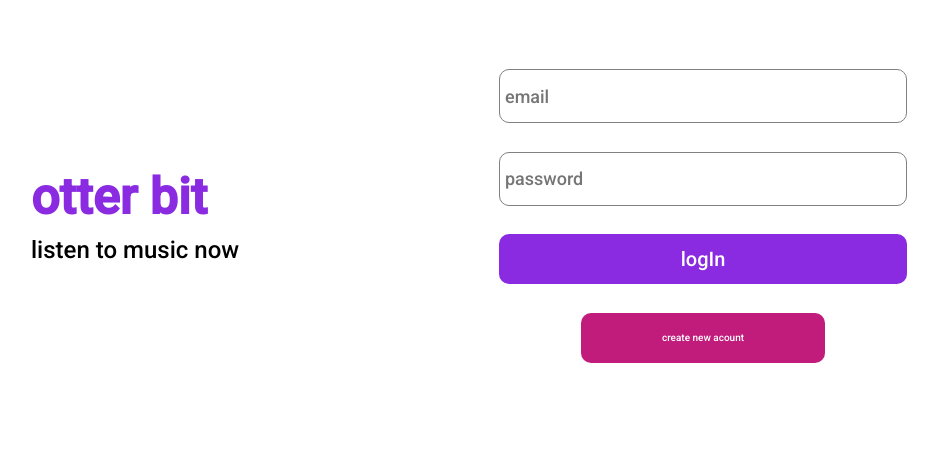
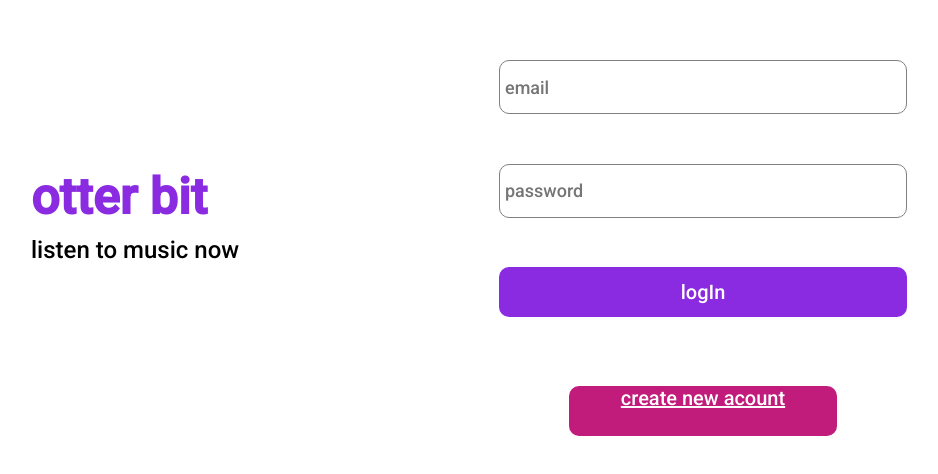
Before and after one commit to karindaskal/music_palyer, a React (Vite) app: page / in a window 1280 px wide. Shown: the part 184-658 px from the top of the page, without its empty margins (161-1099 px from the left). Built offline with nearby package versions, Linux system fonts and the light colour scheme.

Commit message:
style change

```diff
--- a/src/components/search/search.css
+++ b/src/components/search/search.css
@@ -1,10 +1,11 @@
 .searchbar {
-    width: 50%;
+    width: 20%;
     height: 30px;
-    background-color: #818181;
+    background-color: #e14c4c;
     border-radius: 30px;
     display: flex;
     align-items: center;
+
 
 
 
--- a/src/pages/home/Home.jsx
+++ b/src/pages/home/Home.jsx
@@ -7,7 +7,7 @@ import axios from "axios"
 
 export default function Home() {
     const [songs, setSongs] = useState([])
-    const [searchfield, setSearchfield] = useState("");
+    const [searchfield, setSearchfield] = useState(" ");
     useEffect(() => {
 
         const fetchSong = async () => {
@@ -37,6 +37,7 @@ export default function Home() {
 
                 <Topbar />
                 <Search handeleSerch={handeleSerch} />
+
                 <Feed Data={songs} />
             </>
         </div>
--- a/src/pages/login/login.css
+++ b/src/pages/login/login.css
@@ -40,7 +40,7 @@
 }
 
 .loginBox {
-    height: 300px;
+    height: 250px;
     padding: 20px;
     background-color: white;
     border-radius: 10px;
@@ -55,6 +55,7 @@
     border: 1px solid gray;
     font-size: 18px;
     padding-left: 5px;
+    margin-bottom: 5px;
 
 }
 
@@ -69,9 +70,10 @@
     border: none;
     background-color: blueviolet;
     color: white;
-    font-size: 20px;
+    font-size: 50px;
     font-weight: 500;
     cursor: pointer;
+    margin-bottom: 5px;
 
 }
 
@@ -83,8 +85,9 @@
     border: none;
     background-color: #c11c7c;
     color: white;
-    font-size: 10px;
+    font-size: 20px;
     font-weight: 500;
+    text-align: center;
     cursor: pointer;
 
 }
--- a/src/pages/login/login.jsx
+++ b/src/pages/login/login.jsx
@@ -1,5 +1,6 @@
 import { useContext, useRef } from "react"
 import "./login.css"
+import { Link } from 'react-router-dom';
 import { loginCall } from "../../apiCalls";
 import { useEffect, useState } from "react"
 import { useNavigate } from 'react-router-dom';
@@ -39,8 +40,11 @@ export default function Login() {
                         <input placeholder="email" type="email" required className="loginInput" ref={email}></input>
                         <input placeholder="password" type="password" required minLength="6" className="loginInput" ref={password}></input>
                         <button className="loginbutton">{isFetching ? "loading" : "logIn"}</button>
-                        <button className="loginregisterButton">create new acount</button>
+
                     </form>
+
+                    <Link to={`/Register`} className="loginregisterButton">create new acount</Link>
+
 
 
 
--- a/src/pages/register/register.css
+++ b/src/pages/register/register.css
@@ -83,7 +83,7 @@
     border: none;
     background-color: #c11c7c;
     color: white;
-    font-size: 10px;
+    font-size: 20px;
     font-weight: 500;
     cursor: pointer;
 
--- a/src/pages/register/register.jsx
+++ b/src/pages/register/register.jsx
@@ -1,4 +1,5 @@
 import "./register.css"
+import { Link } from 'react-router-dom';
 import { useRef } from "react";
 import { RegisterCall } from "../../apiCalls";
 import { useNavigate } from 'react-router-dom';
@@ -51,7 +52,7 @@ export default function Register() {
                             <input placeholder="password" required className="loginInput" type="password" ref={password}></input>
                             <input placeholder="password Again" required className="loginInput" type="password" ref={passwordAgain}></input>
                             <button className="loginbutton" type="submit" >sing up</button>
-                            <button className="loginregisterButton">log into acount</button>
+                            <Link to={`/login`} className="loginregisterButton"> login</Link>
                         </form>
                     </div>
 
```
